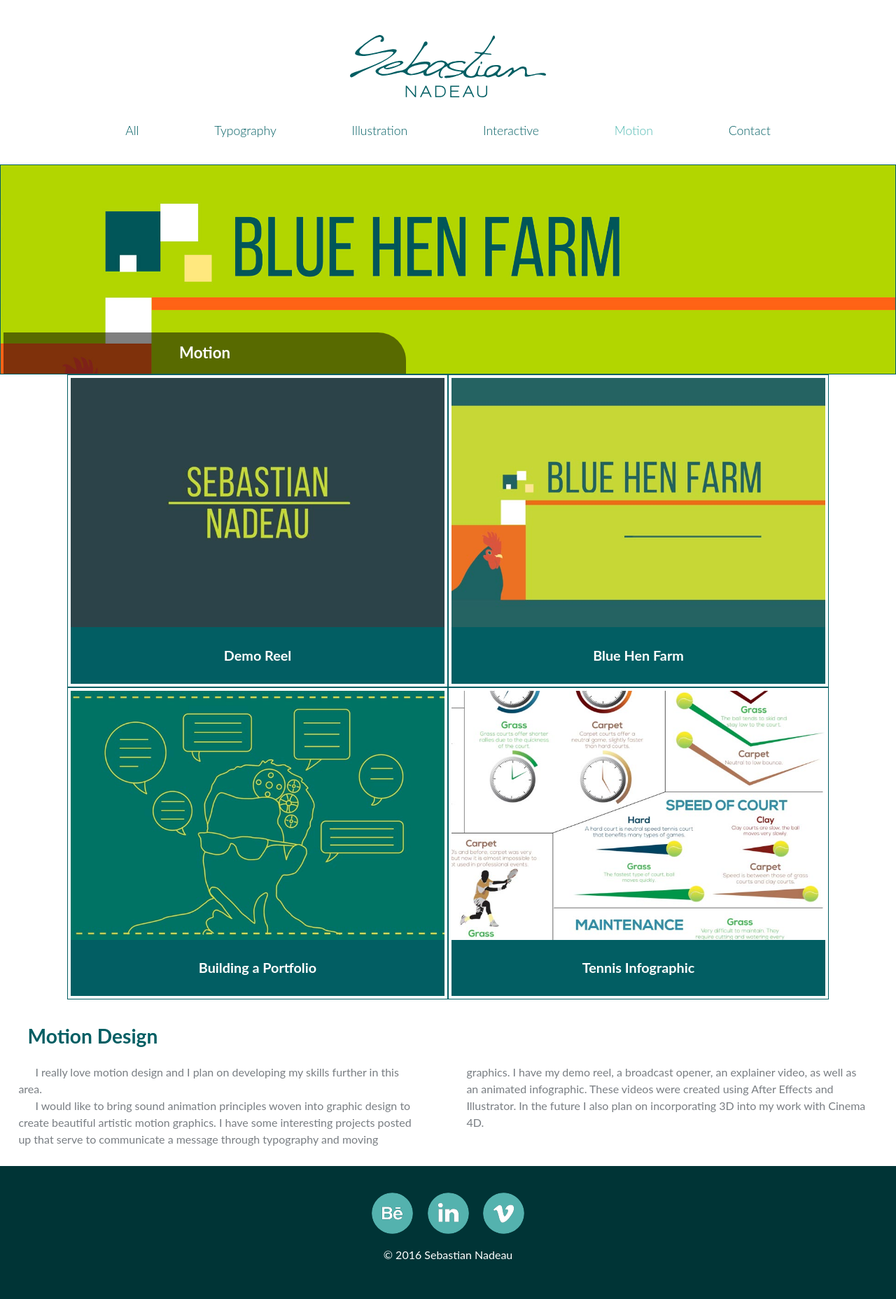
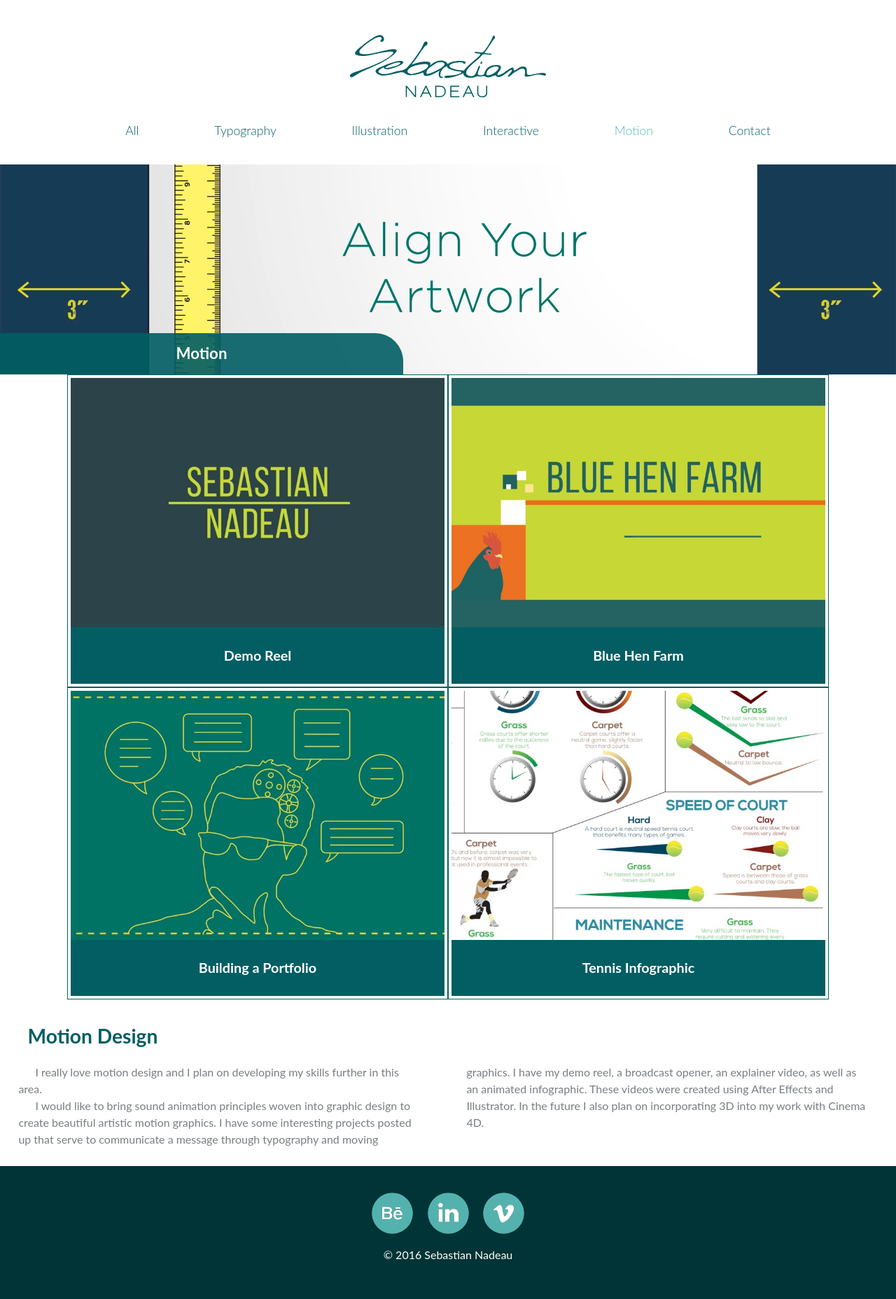
Before and after one commit to sebastiann88/personal-online-portfolio, a Jekyll site: the page built from motion/index.html, in a window 1280 px wide. Shown: the whole page at 70% size. Built offline with Jekyll 4.4.1, drawn with Linux system fonts in a browser that asks for light colours; nearby versions of some CDN libraries.

Commit message:
feat(all): replace images and add new ones

```diff
--- a/css/main.css
+++ b/css/main.css
@@ -282,6 +282,9 @@
     position: relative;
     overflow: visible;
     width: 100%;
+}
+
+.preview-wrapper > figure {
     border: #025E63 solid 1px;
 }
 
@@ -318,12 +321,16 @@
     display: block;
     overflow: hidden;
     position: relative;
+    margin: 0em;
+    padding: 0em;
+    border: none;
 }
 
 section figcaption {
     display: inline-block;
+    margin: 0em;
     padding: 0em;
-    background-color: rgba(0,0,0,0.5);
+    background-color: rgba(2,94,99,0.9);
     color: white;
     position: absolute;
     width: 45%;
--- a/index.html
+++ b/index.html
@@ -14,7 +14,7 @@
     <div class="banner-carousel typo"></div>
     <div class="banner-carousel senator-campaign"></div>
     <div class="banner-carousel interactive"></div>
-    <div class="banner-carousel blue-hen-farm"></div>
+    <div class="banner-carousel building-a-portfolio"></div>
 </div>
 
 
--- a/motion/index.html
+++ b/motion/index.html
@@ -6,7 +6,7 @@
 ---
 
 <section>
-    <figure class="banner blue-hen-farm push-top-half">
+    <figure class="banner building-a-portfolio push-top-half">
         <figcaption id="tab"><h2>Motion</h2></figcaption>
     </figure>
 </section>
```
Also changed, not shown: images/banner-interactive.jpg, images/motion/building-a-portfolio-banner.jpg, images/preview-motion.jpg.
